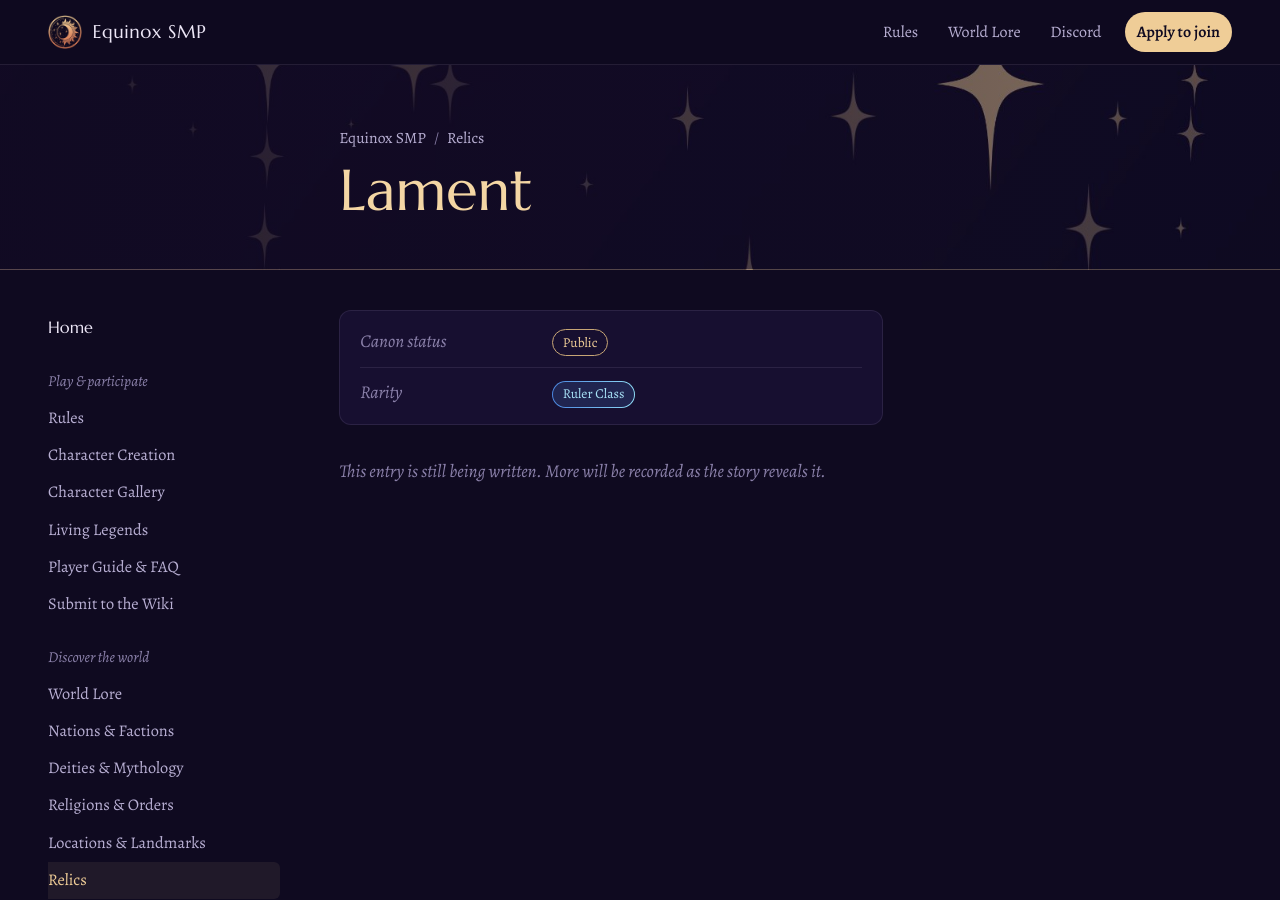
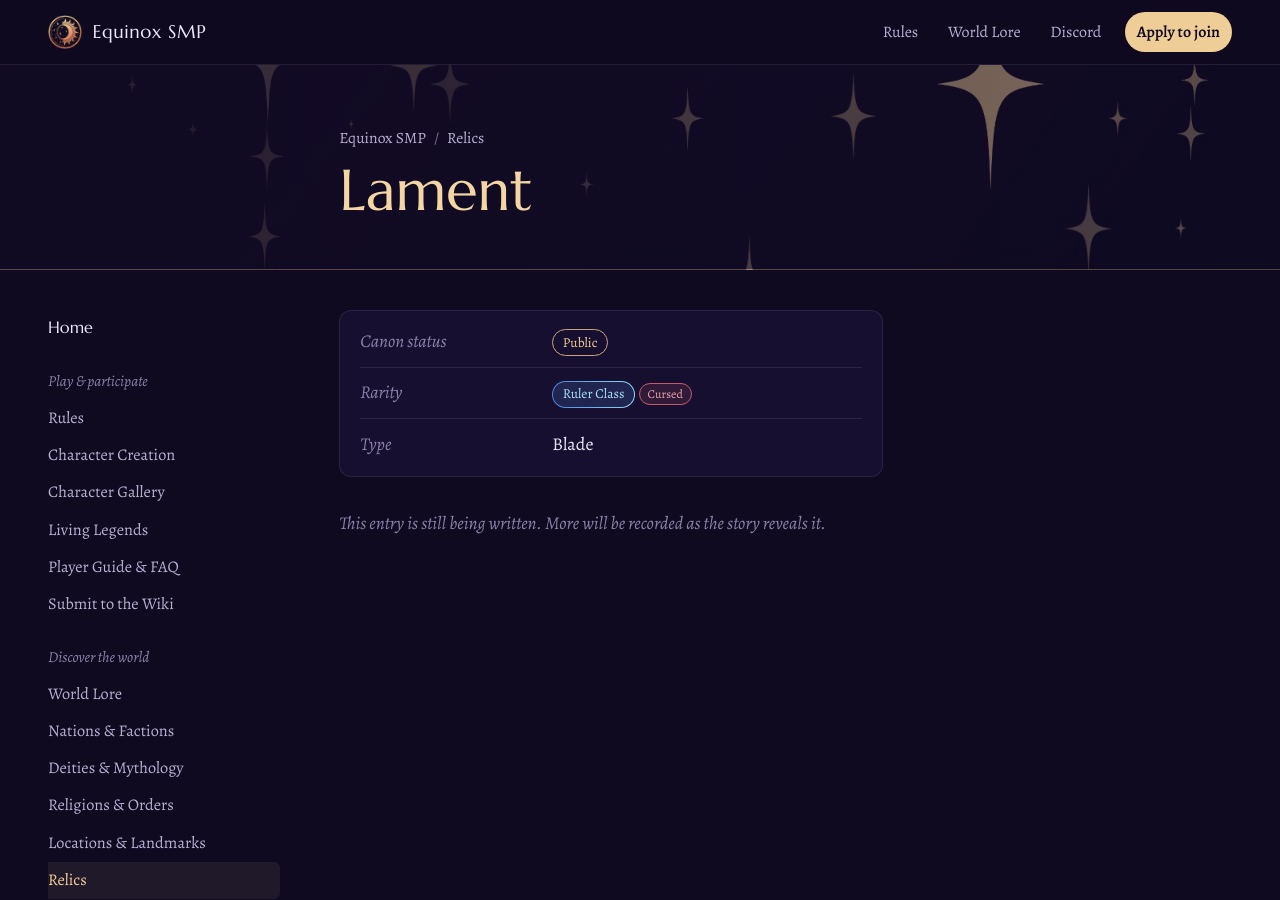
Before and after one commit to smpequinox/smpequinox.github.io, a Jekyll site: the page built from _lore/lament.md, in a window 1280 px wide and 900 px high. Built offline with Jekyll 4.4.1, drawn with Linux system fonts in a browser that asks for light colours.

Commit message:
Lament is a cursed blade
Co-Authored-By: Claude Opus 5.5 <noreply@anthropic.com>
Claude-Session: https://claude.ai/code/session_012pD2useRZpTrTfTm1Gthrx

```diff
--- a/_lore/lament.md
+++ b/_lore/lament.md
@@ -2,5 +2,8 @@
 title: "Lament"
 category: relics
 rarity: Ruler Class
+nature: Cursed
 status: Public
+facts:
+  Type: "Blade"
 ---
```
